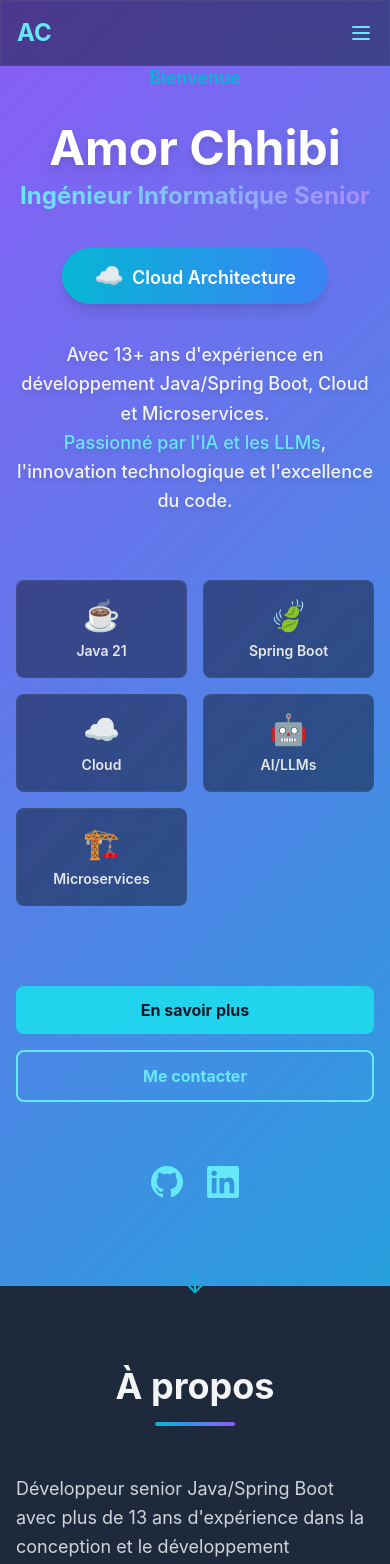
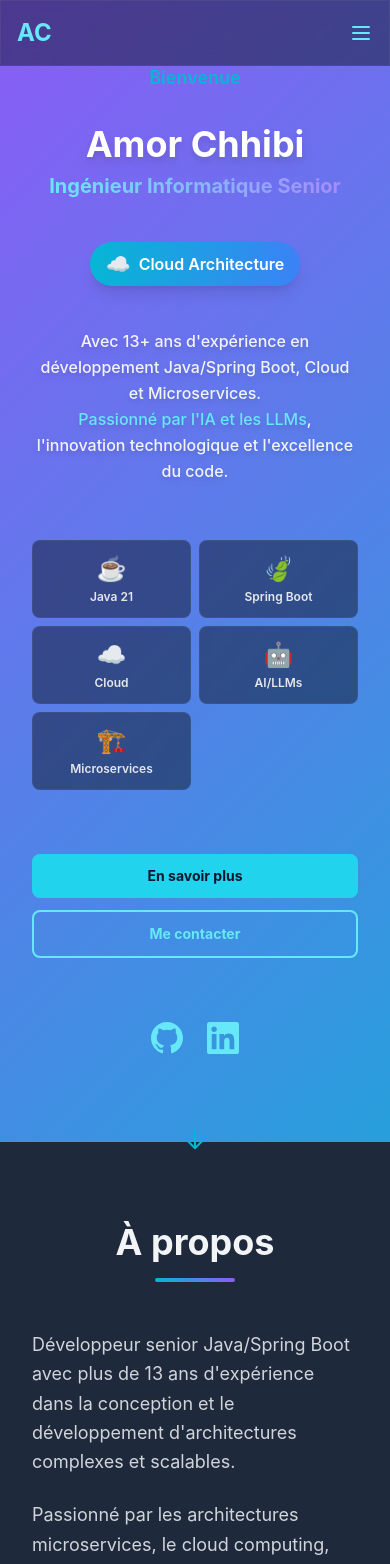
Before and after one commit to achhibi/portfolio, a Next.js app: page / in a window 390 px wide. Shown: the top 1564 px of the page. Built offline with nearby package versions, Linux system fonts and the light colour scheme.

Commit message:
Improve mobile responsiveness: Better padding, text sizes, and grid layouts for all screen sizes

```diff
--- a/components/About.tsx
+++ b/components/About.tsx
@@ -20,13 +20,13 @@ export default function About() {
           </div>
 
           {/* Content */}
-          <div className="grid md:grid-cols-2 gap-12 items-center">
+          <div className="grid md:grid-cols-2 gap-8 md:gap-12 items-center">
             <motion.div
               initial={{ opacity: 0, x: -20 }}
               whileInView={{ opacity: 1, x: 0 }}
               transition={{ duration: 0.8, delay: 0.2 }}
               viewport={{ once: true }}
-              className="space-y-6"
+              className="space-y-6 px-4 md:px-0"
             >
               <p className="text-lg text-gray-300 leading-relaxed">
                 Développeur senior Java/Spring Boot avec plus de 13 ans d'expérience dans la conception et le développement d'architectures complexes et scalables.
@@ -59,7 +59,7 @@ export default function About() {
               whileInView={{ opacity: 1, x: 0 }}
               transition={{ duration: 0.8, delay: 0.2 }}
               viewport={{ once: true }}
-              className="grid grid-cols-2 gap-6"
+              className="grid grid-cols-2 gap-3 md:gap-6 px-4 md:px-0"
             >
               {[
                 { number: '13+', label: 'Années\nd\'expérience', icon: '📅' },
--- a/components/Contact.tsx
+++ b/components/Contact.tsx
@@ -27,7 +27,7 @@ export default function Contact() {
             whileInView={{ opacity: 1, y: 0 }}
             transition={{ duration: 0.8, delay: 0.1 }}
             viewport={{ once: true }}
-            className="grid md:grid-cols-3 gap-6 mb-12 max-w-2xl mx-auto"
+            className="grid grid-cols-1 sm:grid-cols-2 md:grid-cols-3 gap-4 md:gap-6 mb-12 max-w-2xl mx-auto px-4 md:px-0"
           >
             {[
               {
--- a/components/Experience.tsx
+++ b/components/Experience.tsx
@@ -58,7 +58,7 @@ export default function Experience() {
           </div>
 
           {/* Timeline */}
-          <div className="space-y-8">
+          <div className="space-y-6 md:space-y-8 px-4 md:px-0">
             {experiences.map((exp, index) => (
               <motion.div
                 key={index}
--- a/components/Hero.tsx
+++ b/components/Hero.tsx
@@ -64,12 +64,12 @@ export default function Hero() {
           {/* Name & Title */}
           <motion.div
             variants={itemVariants}
-            className="space-y-2"
+            className="space-y-2 px-4"
           >
-            <h1 className="text-5xl md:text-7xl font-bold text-white drop-shadow-lg">
+            <h1 className="text-4xl sm:text-5xl md:text-7xl font-bold text-white drop-shadow-lg">
               Amor Chhibi
             </h1>
-            <div className="text-2xl md:text-4xl font-bold">
+            <div className="text-xl sm:text-2xl md:text-4xl font-bold">
               <span className="text-transparent bg-clip-text bg-gradient-to-r from-cyan-300 to-violet-400">
                 Ingénieur Informatique Senior
               </span>
@@ -79,7 +79,7 @@ export default function Hero() {
           {/* Passion Badge */}
           <motion.div
             variants={itemVariants}
-            className="flex items-center justify-center h-16"
+            className="flex items-center justify-center h-auto min-h-16 px-4"
           >
             <motion.div
               key={currentPassion}
@@ -87,17 +87,17 @@ export default function Hero() {
               animate={{ opacity: 1, scale: 1 }}
               exit={{ opacity: 0, scale: 0.8 }}
               transition={{ duration: 0.5 }}
-              className={`px-8 py-3 rounded-full bg-gradient-to-r ${passions[currentPassion].color} text-white font-semibold shadow-lg text-lg`}
+              className={`px-4 sm:px-6 md:px-8 py-2 sm:py-3 rounded-full bg-gradient-to-r ${passions[currentPassion].color} text-white font-semibold shadow-lg text-base sm:text-lg md:text-xl flex items-center justify-center gap-2`}
             >
-              <span className="text-2xl mr-2">{passions[currentPassion].icon}</span>
-              {passions[currentPassion].label}
+              <span className="text-xl sm:text-2xl">{passions[currentPassion].icon}</span>
+              <span className="truncate">{passions[currentPassion].label}</span>
             </motion.div>
           </motion.div>
 
           {/* Description */}
           <motion.p
             variants={itemVariants}
-            className="text-gray-100 text-lg max-w-3xl mx-auto leading-relaxed drop-shadow-md font-medium"
+            className="text-gray-100 text-base sm:text-lg md:text-lg max-w-3xl mx-auto leading-relaxed drop-shadow-md font-medium px-4"
           >
             Avec 13+ ans d'expérience en développement Java/Spring Boot, Cloud et Microservices.
             <br/>
@@ -107,7 +107,7 @@ export default function Hero() {
           {/* Skills Grid */}
           <motion.div
             variants={itemVariants}
-            className="grid grid-cols-2 md:grid-cols-5 gap-4 max-w-3xl mx-auto pt-8"
+            className="grid grid-cols-2 sm:grid-cols-3 md:grid-cols-5 gap-2 sm:gap-3 md:gap-4 max-w-3xl mx-auto pt-6 sm:pt-8 px-4"
           >
             {[
               { icon: '☕', label: 'Java 21', color: 'orange' },
@@ -118,11 +118,11 @@ export default function Hero() {
             ].map((skill, index) => (
               <motion.div
                 key={index}
-                whileHover={{ scale: 1.1, y: -5 }}
-                className={`glass p-4 rounded-lg text-center space-y-2 hover:border-${skill.color}-500 transition-all duration-300`}
+                whileHover={{ scale: 1.05, y: -3 }}
+                className={`glass p-3 sm:p-4 rounded-lg text-center space-y-1 sm:space-y-2 hover:border-cyan-500 transition-all duration-300`}
               >
-                <div className="text-3xl">{skill.icon}</div>
-                <p className="text-sm font-semibold text-gray-200">{skill.label}</p>
+                <div className="text-2xl sm:text-3xl">{skill.icon}</div>
+                <p className="text-xs sm:text-sm font-semibold text-gray-200 line-clamp-2">{skill.label}</p>
               </motion.div>
             ))}
           </motion.div>
@@ -130,17 +130,17 @@ export default function Hero() {
           {/* CTA Buttons */}
           <motion.div
             variants={itemVariants}
-            className="flex flex-col sm:flex-row gap-4 justify-center pt-12"
+            className="flex flex-col sm:flex-row gap-3 sm:gap-4 justify-center pt-8 sm:pt-12 px-4 max-w-md sm:max-w-none mx-auto"
           >
             <a
               href="#about"
-              className="px-8 py-3 rounded-lg bg-cyan-400 text-slate-900 font-bold hover:bg-cyan-300 hover:shadow-xl hover:shadow-cyan-400/50 transition-all duration-300 transform hover:scale-105"
+              className="px-6 sm:px-8 py-3 rounded-lg bg-cyan-400 text-slate-900 font-bold hover:bg-cyan-300 hover:shadow-xl hover:shadow-cyan-400/50 transition-all duration-300 transform hover:scale-105 text-center text-sm sm:text-base"
             >
               En savoir plus
             </a>
             <a
               href="#contact"
-              className="px-8 py-3 rounded-lg border-2 border-cyan-300 text-cyan-300 font-bold hover:bg-cyan-400 hover:text-slate-900 transition-all duration-300 transform hover:scale-105"
+              className="px-6 sm:px-8 py-3 rounded-lg border-2 border-cyan-300 text-cyan-300 font-bold hover:bg-cyan-400 hover:text-slate-900 transition-all duration-300 transform hover:scale-105 text-center text-sm sm:text-base"
             >
               Me contacter
             </a>
--- a/components/Projects.tsx
+++ b/components/Projects.tsx
@@ -84,7 +84,7 @@ export default function Projects() {
             initial="hidden"
             whileInView="visible"
             viewport={{ once: true }}
-            className="grid md:grid-cols-2 lg:grid-cols-3 gap-8"
+            className="grid grid-cols-1 sm:grid-cols-2 lg:grid-cols-3 gap-4 md:gap-8 px-4 md:px-0"
           >
             {projects.map((project, index) => (
               <motion.a
--- a/components/Skills.tsx
+++ b/components/Skills.tsx
@@ -75,7 +75,7 @@ export default function Skills() {
             initial="hidden"
             whileInView="visible"
             viewport={{ once: true }}
-            className="grid md:grid-cols-2 lg:grid-cols-3 gap-8"
+            className="grid grid-cols-1 sm:grid-cols-2 lg:grid-cols-3 gap-4 md:gap-8 px-4 md:px-0"
           >
             {skillCategories.map((category, index) => (
               <motion.div
```
